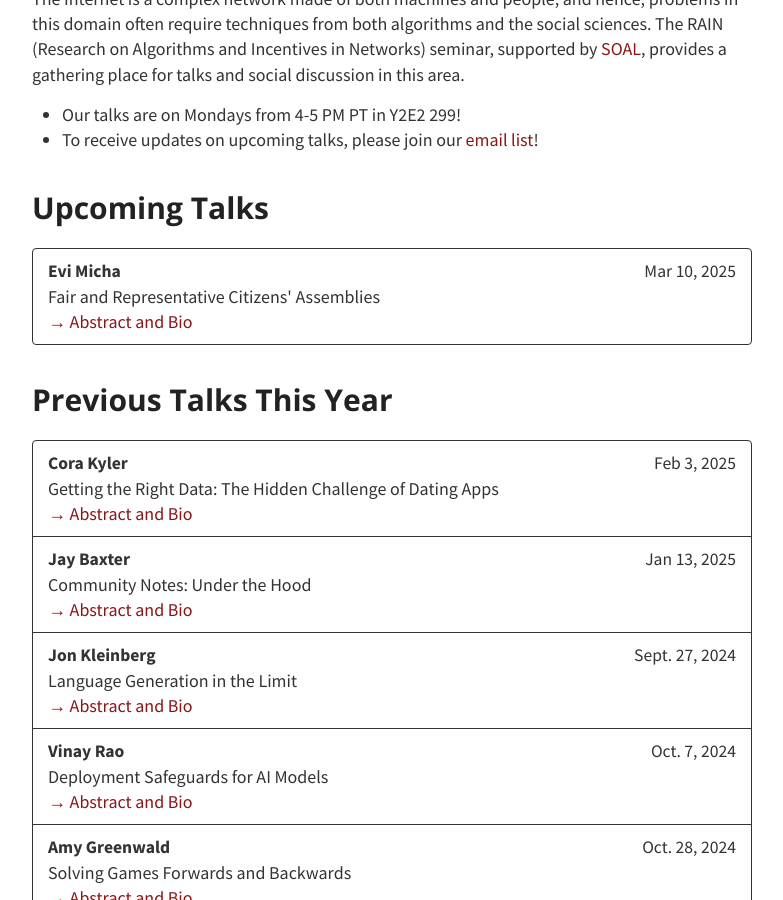
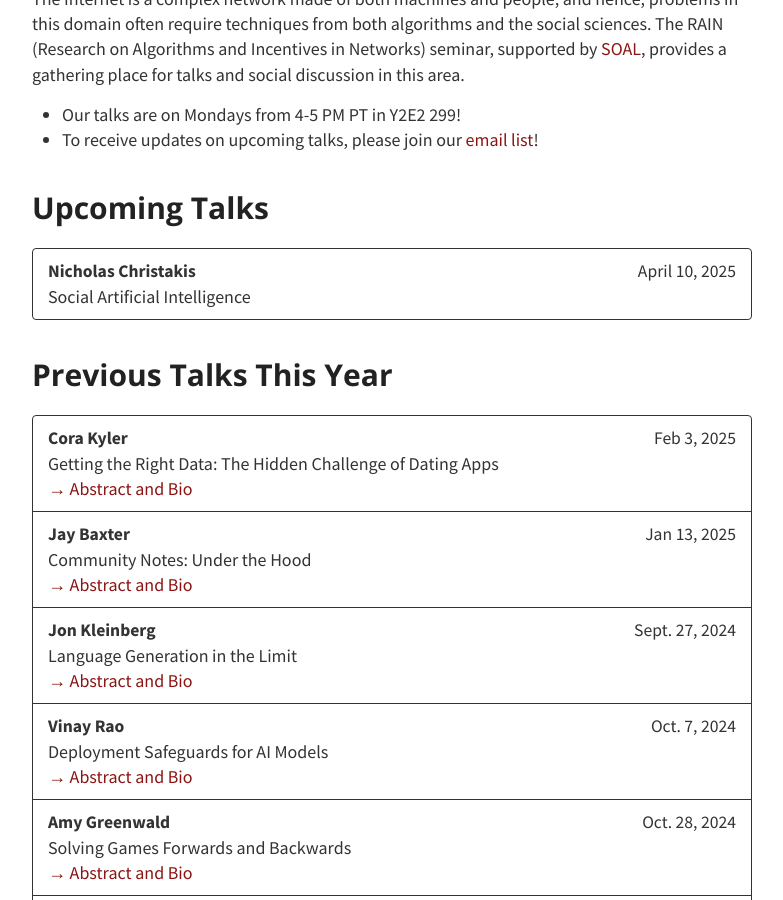
Before and after one commit to stanford-rain-seminar/stanford-rain-seminar.github.io, a Jekyll site: the page built from index.md, in a window 1280 px wide and 900 px high, scrolled down 272 px. Shown: the whole window, without its empty margins (248-1031 px from the left). Built offline with Jekyll 4.4.1, drawn with Linux system fonts in a browser that asks for light colours; nearby versions of some CDN libraries; our own code applies the rules of GitHub Pages for plain Markdown files.

Commit message:
Update talks.yml

```diff
--- a/_data/talks.yml
+++ b/_data/talks.yml
@@ -1,4 +1,10 @@
 - type: "Upcoming Talks"
+  members:
+    - speaker: "Nicholas Christakis"
+      date: " April 10, 2025"
+      title: "Social Artificial Intelligence"
+
+- type: "Previous Talks This Year"
   members:
     - speaker: "Evi Micha"
       date: "Mar 10, 2025"
@@ -6,7 +12,6 @@
       abstract: "Sortition is based on the idea of choosing randomly selected representatives for decision-making. The main properties that make sortition particularly appealing are fairness and proportional representation. When a population lies on a representation metric, we formally define proportional representation using a notion called the core. Thus, we ask: Can we design a selection algorithm that satisfies fairness and the core simultaneously? We answer this question affirmatively and present an efficient selection algorithm, called Fair Greedy Capture, that is fair and provides a constant-factor approximation to the optimal core."
       bio: "Evi Micha is an assistant professor in Thomas Lord Department of Computer Science at the University of Southern California. She did her postdoc at Harvard University, and before that, she obtained her Ph.D. from the University of Toronto. Her research interests lie at the intersection of computer science and economics and span areas such as algorithmic fairness and computational social choice. One of her recent papers was selected as exemplary in the applied modeling track of ACM Conference on Economics and Computation. Her research has been awarded the 2024 Best Dissertation Award from the Canadia Artificial Intelligence Association and the 2024 IFAAMAS Victor Lesser Distinguished Dissertation Award runner-up."
 
-- type: "Previous Talks This Year"
   members:
     - speaker: "Cora Kyler"
       date: "Feb 3, 2025"
```
